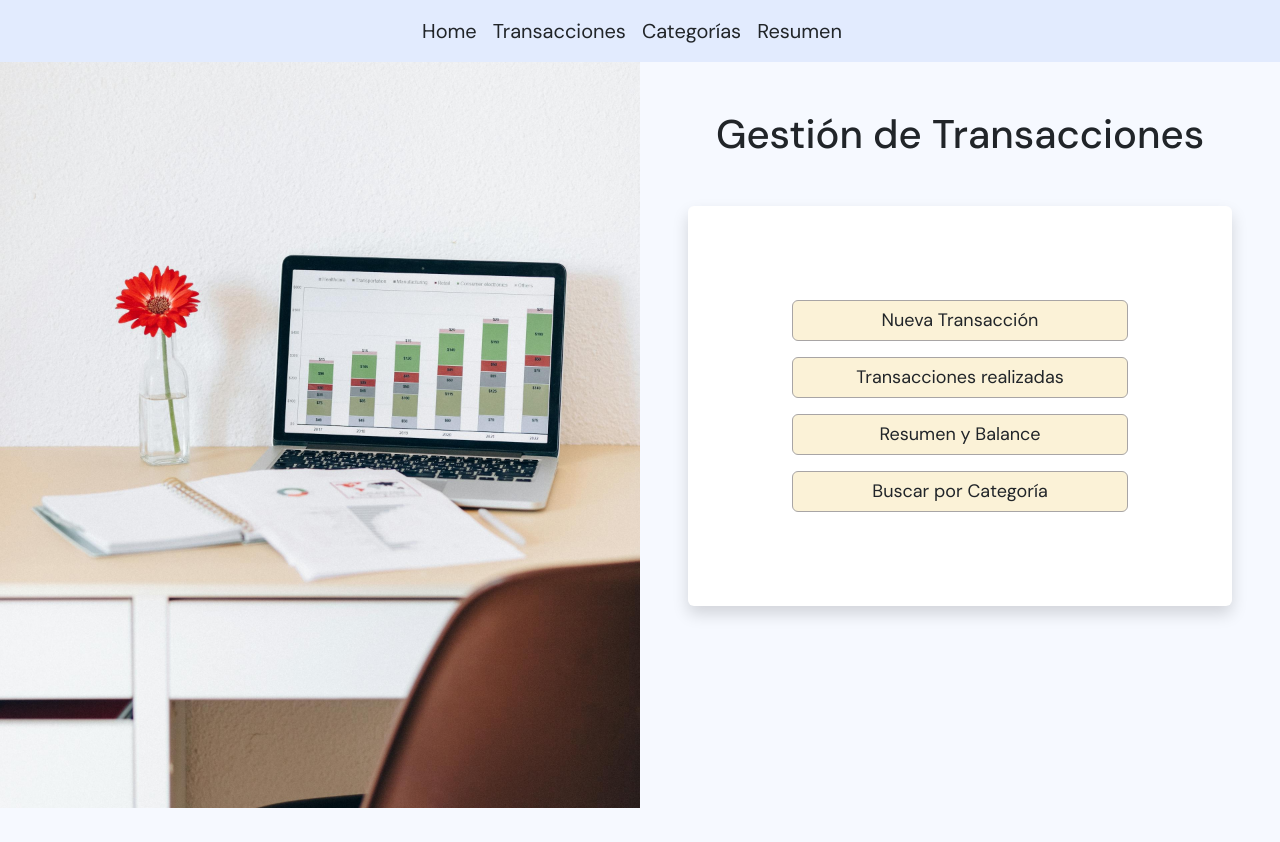
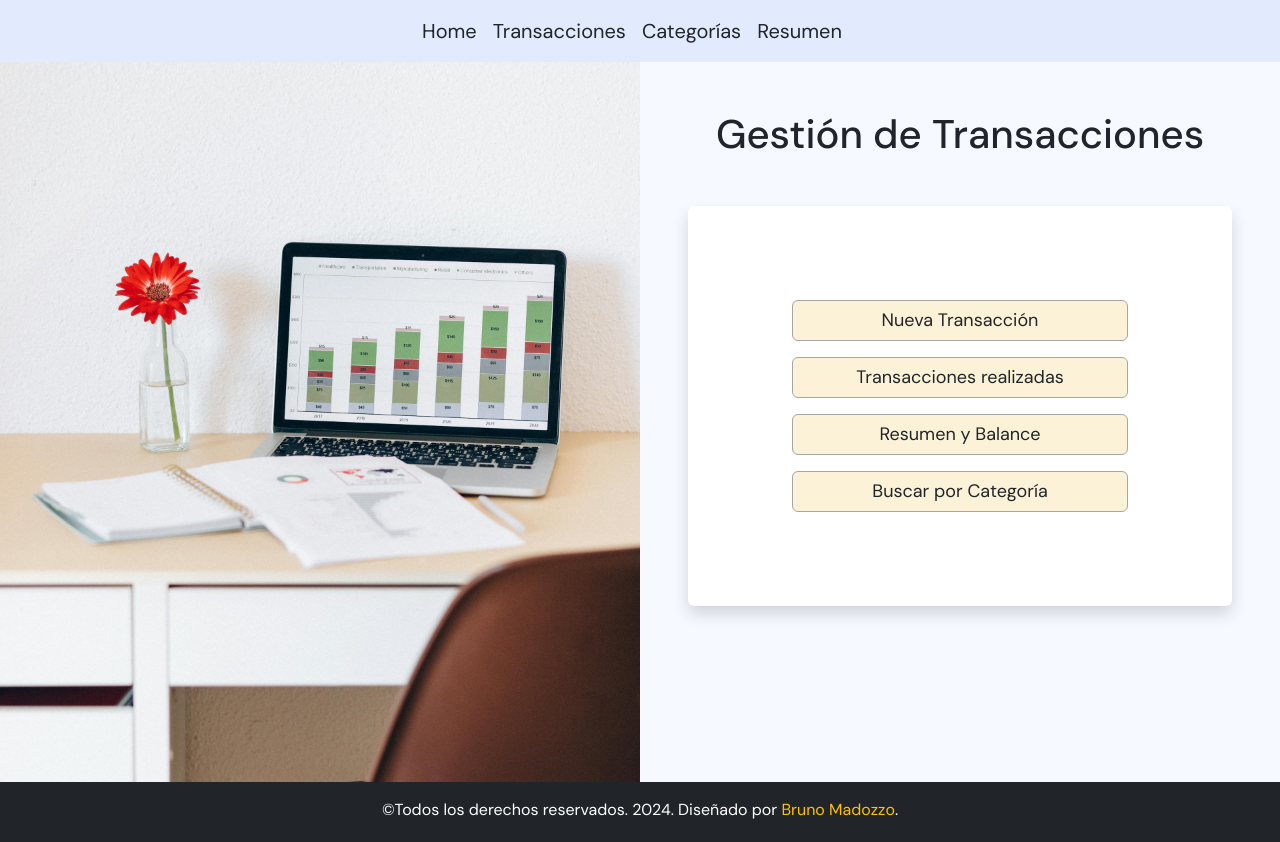
Before and after one commit to brunomry/gestionTransaccionesRedux, a React (Vite) app: page / in a window 1280 px wide. Before the commit the page ends 808 px from the top, so only its background shows below. Built offline with nearby package versions, Linux system fonts and the light colour scheme.

Commit message:
Agregue componente Footer

```diff
--- a/src/App.css
+++ b/src/App.css
@@ -5,6 +5,17 @@
 body{
   background: #F6F9FF;
   font-family: "DM Sans", sans-serif;
+
+}
+
+#root {
+  min-height: 100vh;
+  display: flex;
+  flex-direction: column;
+}
+
+#root section{
+  flex-grow: 1;
 }
 
 .menu{
@@ -37,7 +48,7 @@ body{
 
 .imgHome{
   width: 100%;
-  height: 93.3vh;
+  height: 90vh;
   object-fit: cover;
 }
 
@@ -51,6 +62,7 @@ body{
 
 .summary{
   width: 100%;
+  height: 325px;
 }
 
 @media all and (min-width:768px){
--- /dev/null
+++ b/src/components/common/Footer.jsx
@@ -0,0 +1,17 @@
+import React from "react";
+
+const Footer = () => {
+  return (
+    <footer className="bg-dark w-100 pt-3">
+      <p className="text-center text-white pb-1">
+        &copy;Todos los derechos reservados. 2024. Diseñado por{" "}
+        <a href="https://www.linkedin.com/in/bruno-madozzo" target="_blank" className="text-decoration-none text-warning">
+          Bruno Madozzo
+        </a>
+        .
+      </p>
+    </footer>
+  );
+};
+
+export default Footer;
--- a/src/pages/BuscadorCategorias.jsx
+++ b/src/pages/BuscadorCategorias.jsx
@@ -25,7 +25,7 @@ const BuscadorCategorias = () => {
   }, [categoria]);
 
   return (
-    <section className="my-5 container d-flex flex-column align-items-center justify-content-center">
+    <section className="my-5 container d-flex flex-column align-items-center">
       <h1 className="text-center mb-5">Buscar por Categoría</h1>
       <Form className="formCategory d-flex justify-content-center sizeText">
         <FormGroup>
--- a/src/router/AppRouter.jsx
+++ b/src/router/AppRouter.jsx
@@ -7,6 +7,7 @@ import FormularioTransaccion from "../components/FormularioTransaccion";
 import BuscadorCategorias from "../pages/BuscadorCategorias";
 import Home from "../pages/Home";
 import Resumen from "../pages/Resumen";
+import Footer from "../components/common/Footer";
 
 const AppRouter = () => {
   return (
@@ -44,6 +45,7 @@ const AppRouter = () => {
         <Route path="/resumen" element={<Resumen></Resumen>}></Route>
         <Route path="/categorias" element={<Categorias></Categorias>}></Route>
       </Routes>
+      <Footer></Footer>
     </BrowserRouter>
   );
 };
```
